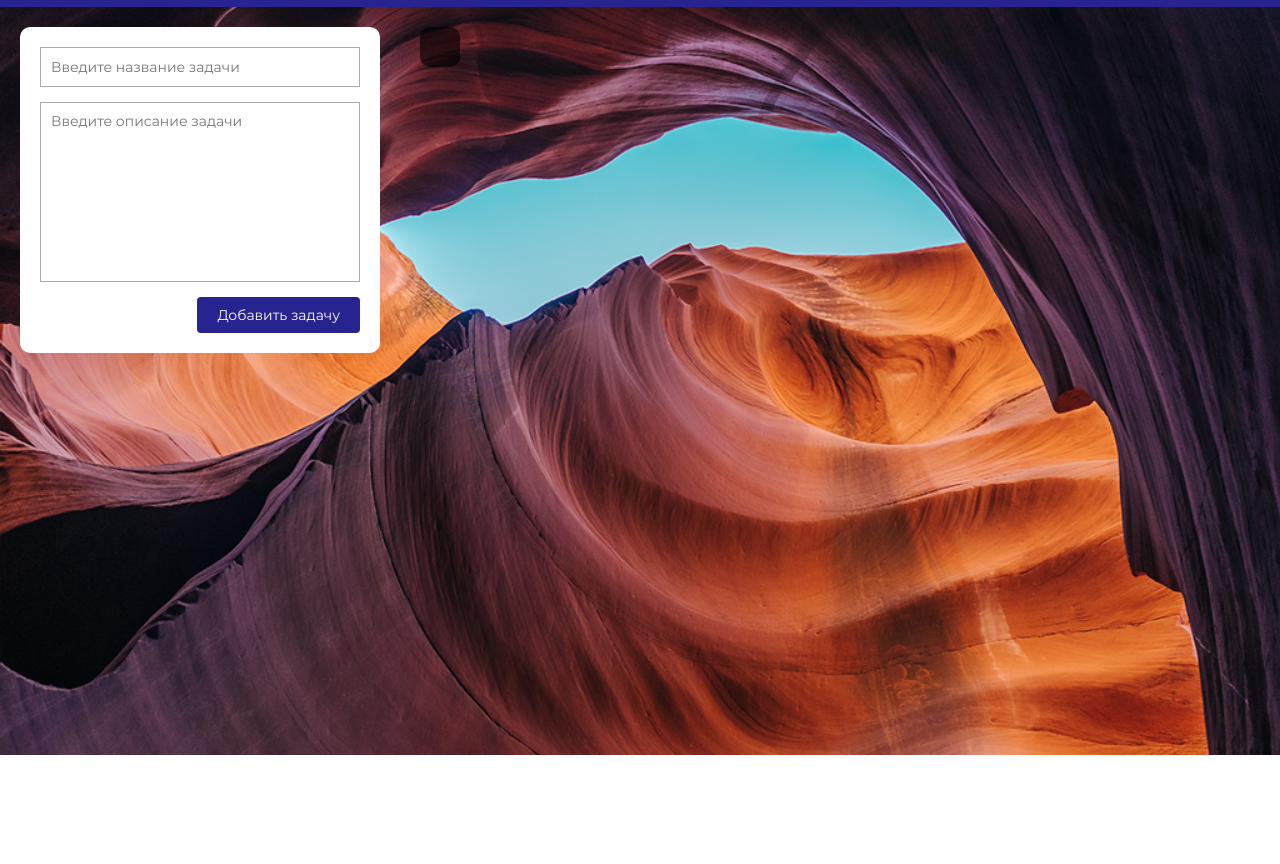
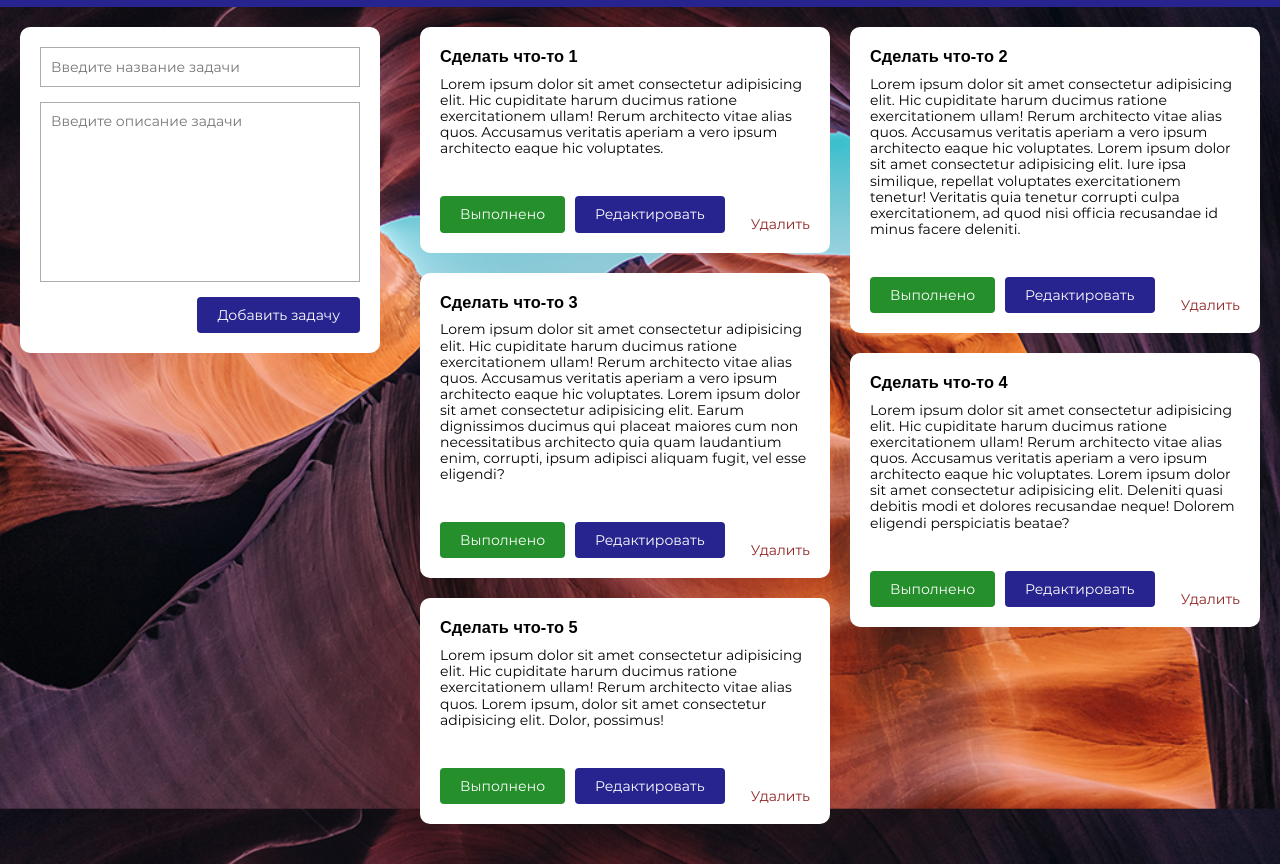
Before and after one commit to darth-tesla/to-do, a website built with webpack: page src/index.pug in a window 1280 px wide. Shown: the part 45-909 px from the top of the page. Before the commit the page ends 800 px from the top, so only its background shows below. Built offline with nearby package versions, Linux system fonts and the light colour scheme; files whose address does not match are found by name.

Commit message:
remove fog backgroud

```diff
--- a/src/assets/styles/tasks-section.scss
+++ b/src/assets/styles/tasks-section.scss
@@ -3,8 +3,6 @@
   &__container {
     display: flex;
     justify-content: space-between;
-    padding: 20px;
-    background-color: $fog;
     border-radius: 10px;
   }
   &__col-1 {
--- a/src/index.pug
+++ b/src/index.pug
@@ -15,3 +15,40 @@ html(lang="ru")
           a.form__btn(href="#") Добавить задачу
       .tasks-section
         .tasks-section__container
+          .tasks-section__col-1
+            .task-card
+              h3.task-card__task-name Сделать что-то 1
+              p.task-card__task-desc Lorem ipsum dolor sit amet consectetur adipisicing elit. Hic cupiditate harum ducimus ratione exercitationem ullam! Rerum architecto vitae alias quos. Accusamus veritatis aperiam a vero ipsum architecto eaque hic voluptates.
+              .task-card__btns
+                a.task-card__complete(href="#") Выполнено
+                a.task-card__edit(href="#") Редактировать
+                a.task-card__remove(href="#") Удалить
+            .task-card
+                h3.task-card__task-name Сделать что-то 3
+                p.task-card__task-desc Lorem ipsum dolor sit amet consectetur adipisicing elit. Hic cupiditate harum ducimus ratione exercitationem ullam! Rerum architecto vitae alias quos. Accusamus veritatis aperiam a vero ipsum architecto eaque hic voluptates. Lorem ipsum dolor sit amet consectetur adipisicing elit. Earum dignissimos ducimus qui placeat maiores cum non necessitatibus architecto quia quam laudantium enim, corrupti, ipsum adipisci aliquam fugit, vel esse eligendi?
+                .task-card__btns
+                  a.task-card__complete(href="#") Выполнено
+                  a.task-card__edit(href="#") Редактировать
+                  a.task-card__remove(href="#") Удалить
+            .task-card
+                h3.task-card__task-name Сделать что-то 5
+                p.task-card__task-desc Lorem ipsum dolor sit amet consectetur adipisicing elit. Hic cupiditate harum ducimus ratione exercitationem ullam! Rerum architecto vitae alias quos. Lorem ipsum, dolor sit amet consectetur adipisicing elit. Dolor, possimus!
+                .task-card__btns
+                  a.task-card__complete(href="#") Выполнено
+                  a.task-card__edit(href="#") Редактировать
+                  a.task-card__remove(href="#") Удалить
+          .tasks-section__col-2
+            .task-card
+                h3.task-card__task-name Сделать что-то 2
+                p.task-card__task-desc Lorem ipsum dolor sit amet consectetur adipisicing elit. Hic cupiditate harum ducimus ratione exercitationem ullam! Rerum architecto vitae alias quos. Accusamus veritatis aperiam a vero ipsum architecto eaque hic voluptates. Lorem ipsum dolor sit amet consectetur adipisicing elit. Iure ipsa similique, repellat voluptates exercitationem tenetur! Veritatis quia tenetur corrupti culpa exercitationem, ad quod nisi officia recusandae id minus facere deleniti.
+                .task-card__btns
+                  a.task-card__complete(href="#") Выполнено
+                  a.task-card__edit(href="#") Редактировать
+                  a.task-card__remove(href="#") Удалить
+            .task-card
+                h3.task-card__task-name Сделать что-то 4
+                p.task-card__task-desc Lorem ipsum dolor sit amet consectetur adipisicing elit. Hic cupiditate harum ducimus ratione exercitationem ullam! Rerum architecto vitae alias quos. Accusamus veritatis aperiam a vero ipsum architecto eaque hic voluptates. Lorem ipsum dolor sit amet consectetur adipisicing elit. Deleniti quasi debitis modi et dolores recusandae neque! Dolorem eligendi perspiciatis beatae?
+                .task-card__btns
+                  a.task-card__complete(href="#") Выполнено
+                  a.task-card__edit(href="#") Редактировать
+                  a.task-card__remove(href="#") Удалить
```
